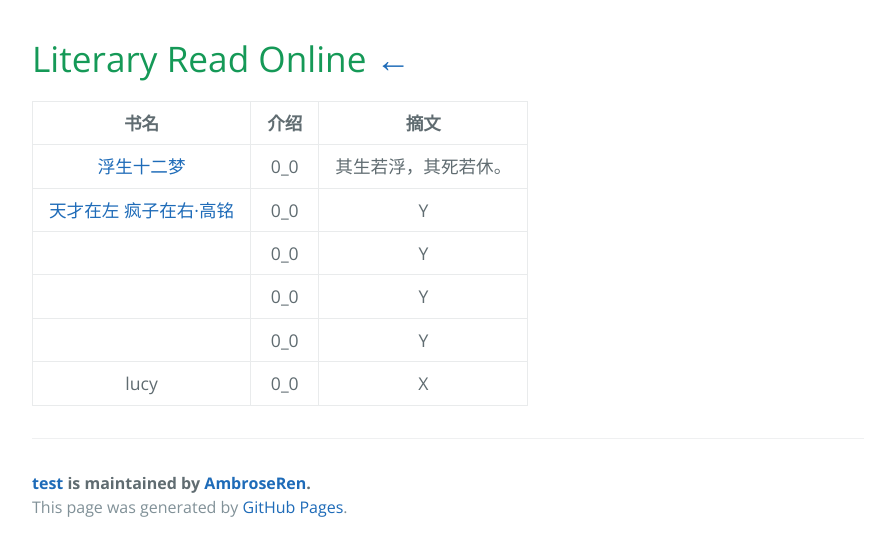
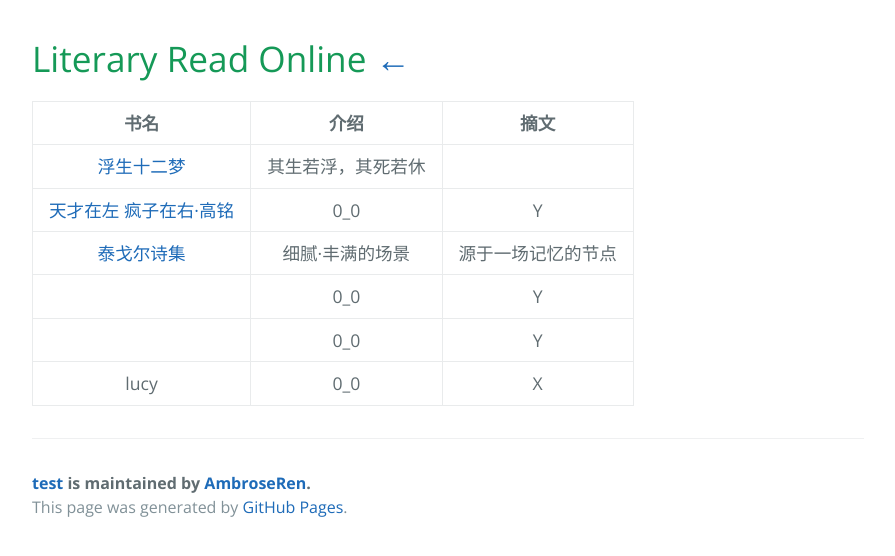
Before and after one commit to AmbroseRen/test, a Jekyll site: the page built from Library/Literary.md, in a window 1280 px wide. Shown: the top 556 px of the page, without its empty margins (192-1087 px from the left). Built offline with Jekyll 4.4.1, drawn with Linux system fonts in a browser that asks for light colours; our own code applies the rules of GitHub Pages for plain Markdown files; the repository's description, which GitHub fills in, is left out.

Commit message:
Update Literary.md

```diff
--- a/Library/Literary.md
+++ b/Library/Literary.md
@@ -2,9 +2,9 @@
 
 | 书名 | 介绍 | 摘文 |
 |:---:|:---:|:---:|
-| [浮生十二梦](http://www.jjwxc.net/onebook.php?novelid=1267798) | 0_0 | 其生若浮，其死若休。 |
+| [浮生十二梦](http://www.jjwxc.net/onebook.php?novelid=1267798) | 其生若浮，其死若休 |  |
 | [天才在左 疯子在右·高铭](https://www.99csw.com/book/92/index.htm) | 0_0 | Y |
-| []() | 0_0 | Y |
+| [泰戈尔诗集](https://www.xstt5.com/writer/618/) | 细腻·丰满的场景 | 源于一场记忆的节点 |
 | []() | 0_0 | Y |
 | []() | 0_0 | Y |
 | lucy | 0_0 | X |
```
